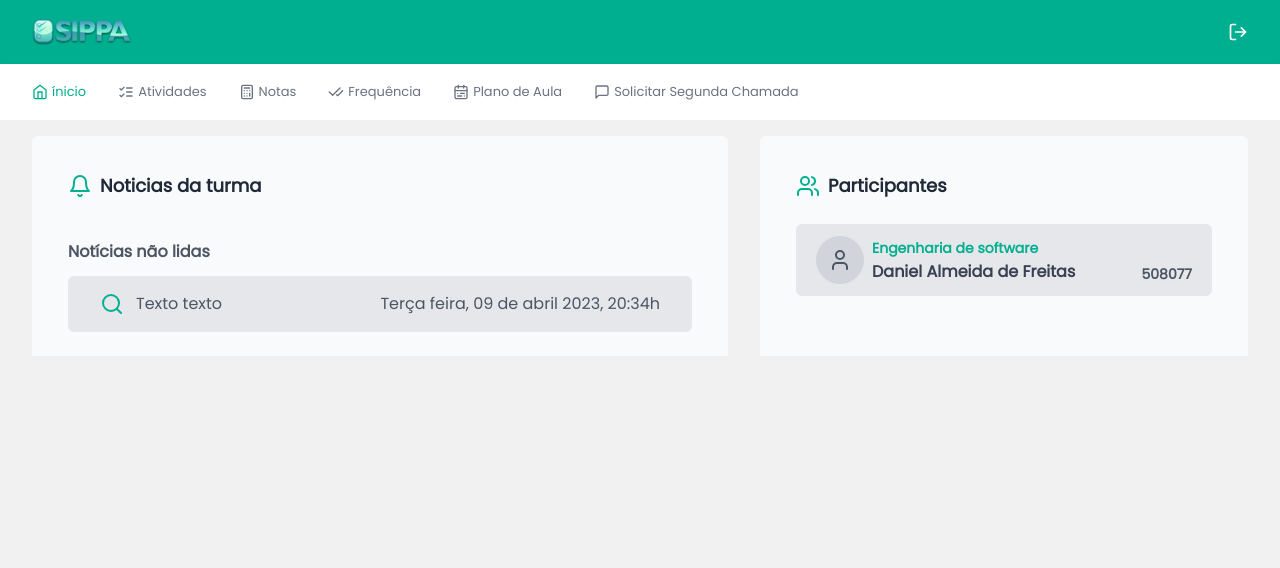
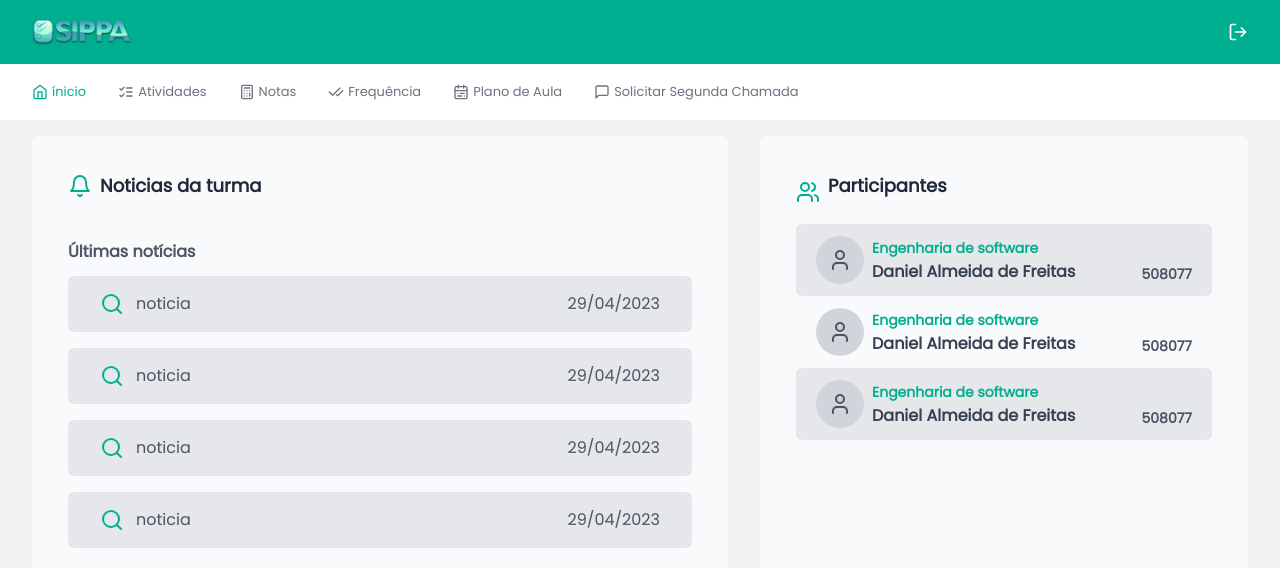
Before and after one commit to danielft2/sippa-2, a Next.js app: page /aplication/subject-details/1 in a window 1280 px wide. Shown: the top 568 px of the page. Built offline with nearby package versions, Linux system fonts and the light colour scheme.

Commit message:
feat: adição dos services para os menus do dashboard

```diff
--- a/src/app/aplication/subject-details/[subject]/components/CardNews.tsx
+++ b/src/app/aplication/subject-details/[subject]/components/CardNews.tsx
@@ -1,15 +1,24 @@
+import { NewClassModel } from '@/domain/models/new-class-model';
 import { Search } from 'lucide-react';
 
-export default function CardNews() {
+interface Props {
+   news: NewClassModel;
+}
+
+export default function CardNews(props: Props) {
    return (
-      <div className="flex w-full flex-shrink-0 justify-between py-4 px-8 bg-gray-200 rounded-md">
+      <div
+         className={`flex w-full  bg-gray-200 rounded-md flex-shrink-0 justify-between py-4 px-8`}
+      >
          <div className="flex gap-3">
             <Search className="text-green-400"></Search>
-            <p className="text-gray-600">Texto texto</p>
+            <p className="text-gray-600">{props.news.title}</p>
          </div>
          <div>
             <p className="text-gray-600">
-               Terça feira, 09 de abril 2023, 20:34h
+               {new Intl.DateTimeFormat('pt-BR').format(
+                  new Date(props.news.date_of_post)
+               )}
             </p>
          </div>
       </div>
--- a/src/app/aplication/subject-details/[subject]/components/CardPerson.tsx
+++ b/src/app/aplication/subject-details/[subject]/components/CardPerson.tsx
@@ -1,6 +1,8 @@
+import { ParticipantModel } from '@/domain/models/participant-model';
 import { UserIcon } from 'lucide-react';
 
 interface Props {
+   participant: ParticipantModel;
    backgroundDark: boolean;
 }
 
--- a/src/app/aplication/subject-details/[subject]/page.tsx
+++ b/src/app/aplication/subject-details/[subject]/page.tsx
@@ -1,8 +1,31 @@
+'use client';
 import { BellIcon, UsersIcon } from 'lucide-react';
 import CardNews from './components/CardNews';
 import CardPerson from './components/CardPerson';
+import { SubjectDashboard } from '@/services/https/subject-dashboard';
+
+import { useQuery } from '@tanstack/react-query';
+import { useParams } from 'next/navigation';
 
 export default function DisciplineDetails() {
+   const { subject } = useParams();
+
+   const { data: newsList } = useQuery({
+      queryKey: ['news', subject],
+      queryFn: () =>
+         SubjectDashboard.getAllNewsClass(
+            '"b64c8c1c-ce0e-4e84-89cd-e6dc381a1004"'
+         )
+   });
+
+   const { data: participantsList } = useQuery({
+      queryKey: ['participants', subject],
+      queryFn: () =>
+         SubjectDashboard.getAllParticipants(
+            '8cda8f98-39f7-48fb-8138-fc0738982319'
+         )
+   });
+
    return (
       <section className="grid grid-cols-12 gap-8">
          <article className="col-span-7 bg-gray-50 px-9 py-6 rounded-t-md">
@@ -13,11 +36,17 @@ export default function DisciplineDetails() {
                </h1>
             </div>
             <div>
-               <h2 className="font-semibold text-gray-600">
-                  Notícias não lidas
-               </h2>
-               <div className="flex mt-3">
-                  <CardNews></CardNews>
+               <h2 className="font-semibold text-gray-600">Últimas notícias</h2>
+               <div className="flex flex-wrap mt-3">
+                  {newsList ? (
+                     newsList.map((news) => (
+                        <div className="flex w-full mb-4" key={news.id}>
+                           <CardNews news={news}></CardNews>
+                        </div>
+                     ))
+                  ) : (
+                     <></>
+                  )}
                </div>
             </div>
          </article>
@@ -25,13 +54,22 @@ export default function DisciplineDetails() {
          <article className="col-span-5 bg-gray-50 px-9 py-6 rounded-t-md">
             <div className="flex items-center gap-2 py-3">
                <UsersIcon className="text-green-400"></UsersIcon>
-               <h1 className="text-lg font-bold text-gray-800">
+               <h1 className="text-lg font-bold text-gray-800 mb-3">
                   Participantes
                </h1>
             </div>
-            <div className="flex mt-3">
-               <CardPerson backgroundDark={true}></CardPerson>
-            </div>
+            {participantsList ? (
+               participantsList.map((participant, index) => (
+                  <div className="flex" key={participant.enrollment}>
+                     <CardPerson
+                        backgroundDark={index % 2 === 0}
+                        participant={participant}
+                     ></CardPerson>
+                  </div>
+               ))
+            ) : (
+               <></>
+            )}
          </article>
       </section>
    );
--- a/src/app/aplication/subject-details/[subject]/plano-de-aula/page.tsx
+++ b/src/app/aplication/subject-details/[subject]/plano-de-aula/page.tsx
@@ -1,6 +1,21 @@
+'use client';
+
+import { useParams } from 'next/navigation';
 import TitleBar from '../components/TitleBar';
+import { useQuery } from '@tanstack/react-query';
+import { ClassroomPlanService } from '@/services/https/classroom-plan';
 
 export default function ClassroomPlan() {
+   const { subject } = useParams();
+
+   const { data: planList } = useQuery({
+      queryKey: ['plans', subject],
+      queryFn: () =>
+         ClassroomPlanService.getAllClassroomPlans(
+            '"b64c8c1c-ce0e-4e84-89cd-e6dc381a1004"'
+         )
+   });
+
    return (
       <div className="bg-gray-50 px-9 py-6 rounded-t-md">
          <TitleBar titleValue={'Plano de aulas'}></TitleBar>
@@ -18,19 +33,27 @@ export default function ClassroomPlan() {
                   </th>
                </tr>
             </thead>
-            <tbody className="text-gray-600">
-               <tr>
+            <tbody className="text-gray-600 ">
+               {planList ? (
+                  planList.map((plan, index) => (
+                     <tr
+                        key={plan.id}
+                        className={`${index % 2 != 0 ? 'bg-gray-200' : ''}`}
+                     >
                         <td className="px-6 py-4 text-center whitespace-pre-wrap">
-                     16/03/2022
+                           {plan.date.toDateString()}
                         </td>
                         <td className="px-6 py-4 text-center whitespace-pre-wrap">
-                     AP1
+                           {plan.plan}
                         </td>
                         <td className="px-6 py-4 text-center whitespace-pre-wrap">
-                     Lorem Ipsum is simply dummy text of the printing and
-                     typesetting industry...
+                           {plan.diary}
                         </td>
                      </tr>
+                  ))
+               ) : (
+                  <></>
+               )}
             </tbody>
          </table>
       </div>
--- a/src/app/aplication/subject-details/[subject]/segunda-chamada/page.tsx
+++ b/src/app/aplication/subject-details/[subject]/segunda-chamada/page.tsx
@@ -1,11 +1,24 @@
 'use client';
+
 import { Button } from '@/components/Button';
 import { Form } from '@/components/Form';
 import { Controller, useForm } from 'react-hook-form';
 import TitleBar from '../components/TitleBar';
+import { RetakeExamService } from '@/services/https/retake-exam';
+import { useQuery } from '@tanstack/react-query';
+import { useParams } from 'next/navigation';
 
 export default function RetakeExam() {
    const { control } = useForm();
+   const { subject } = useParams();
+
+   const { data: retakeExamList } = useQuery({
+      queryKey: ['retakeExam', subject],
+      queryFn: () =>
+         RetakeExamService.getAllRetakeExams(
+            '"b64c8c1c-ce0e-4e84-89cd-e6dc381a1004"'
+         )
+   });
    return (
       <div className="grid grid-cols-5 gap-10">
          <div className="col-span-2 bg-gray-50 px-9 py-6 rounded-t-md">
@@ -68,36 +81,26 @@ export default function RetakeExam() {
                   </tr>
                </thead>
                <tbody className="text-gray-600">
-                  <tr>
+                  {retakeExamList ? (
+                     retakeExamList.map((retakeExam, index) => (
+                        <tr key={index}>
                            <td className="px-6 py-4 text-center whitespace-pre-wrap">
-                        16/03/2022
+                              {retakeExam.date.toDateString()}
                            </td>
                            <td className="px-6 py-4 text-center whitespace-pre-wrap">
-                        AP1
+                              {retakeExam.exam}
                            </td>
                            <td className="px-6 py-4 text-center whitespace-pre-wrap">
-                        Lorem Ipsum is simply dummy text of the printing and
-                        typesetting industry...
+                              {retakeExam.justify}
                            </td>
                            <td className="px-6 py-4 text-center whitespace-pre-wrap">
-                        Aceita
+                              {retakeExam.status}
                            </td>
                         </tr>
-                  <tr>
-                     <td className="px-6 py-4 text-center whitespace-pre-wrap">
-                        17/03/2023
-                     </td>
-                     <td className="px-6 py-4 text-center whitespace-pre-wrap">
-                        AP2
-                     </td>
-                     <td className="px-6 py-4 text-center whitespace-pre-wrap">
-                        Lorem Ipsum is simply dummy text of the printing and
-                        typesetting industry...
-                     </td>
-                     <td className="px-6 py-4 text-center whitespace-pre-wrap">
-                        Pendente
-                     </td>
-                  </tr>
+                     ))
+                  ) : (
+                     <></>
+                  )}
                </tbody>
             </table>
          </div>
--- /dev/null
+++ b/src/domain/models/participant-model.ts
@@ -0,0 +1,5 @@
+export interface ParticipantModel {
+   name: string;
+   course: string;
+   enrollment: string;
+}
--- /dev/null
+++ b/src/domain/models/plan-model.ts
@@ -0,0 +1,6 @@
+export interface ClassroomPlan {
+   id: string;
+   date: Date;
+   plan: string;
+   diary: string;
+}
--- /dev/null
+++ b/src/services/https/classroom-plan.ts
@@ -0,0 +1,35 @@
+import { ClassroomPlan } from '@/domain/models/plan-model';
+
+export const ClassroomPlanService = {
+   async getAllClassroomPlans(classroomId: string): Promise<ClassroomPlan[]> {
+      //   return (
+      //      await api.private.get<ClassroomPlan[]>(`classroom-plan/${classroomId}`)
+      //   ).data;
+      return [
+         {
+            id: '1',
+            date: new Date(),
+            plan: 'plano de aula',
+            diary: 'diário de aula'
+         },
+         {
+            id: '2',
+            date: new Date(),
+            plan: 'plano de aula',
+            diary: 'diário de aula'
+         },
+         {
+            id: '3',
+            date: new Date(),
+            plan: 'plano de aula',
+            diary: 'diário de aula'
+         },
+         {
+            id: '4',
+            date: new Date(),
+            plan: 'plano de aula',
+            diary: 'diário de aula'
+         }
+      ];
+   }
+};
--- /dev/null
+++ b/src/services/https/retake-exam.ts
@@ -0,0 +1,25 @@
+import { RetakeExamModel } from '@/domain/models/retake-exam-model';
+
+export const RetakeExamService = {
+   async getAllRetakeExams(classroomId: string): Promise<RetakeExamModel[]> {
+      //   return (
+      //      await api.private.get<RetakeExamModel[]>(`retake-exam/${classroomId}`)
+      //   ).data;
+      return [
+         {
+            id: '1',
+            date: new Date(),
+            exam: 'ap1',
+            justify: 'justificativa',
+            status: 'aceita'
+         },
+         {
+            id: '2',
+            date: new Date(),
+            exam: 'ap1=2',
+            justify: 'justificativa',
+            status: 'aceita'
+         }
+      ];
+   }
+};
--- /dev/null
+++ b/src/services/https/subject-dashboard.ts
@@ -0,0 +1,63 @@
+import { NewClassModel } from '@/domain/models/new-class-model';
+import { ParticipantModel } from '@/domain/models/participant-model';
+import { api } from '@/libs/axios';
+
+export const SubjectDashboard = {
+   async getAllNewsClass(subjectId: string): Promise<NewClassModel[]> {
+      //   return (
+      //      await api.private.get<NewClassModel[]>(`classroom-news/${subjectId}`)
+      //   ).data;
+      return [
+         {
+            title: 'noticia',
+            description: 'descrição',
+            date_of_post: new Date().toDateString(),
+            classroom_id: 'a',
+            id: '1'
+         },
+         {
+            title: 'noticia',
+            description: 'descrição',
+            date_of_post: new Date().toDateString(),
+            classroom_id: 'a',
+            id: '1'
+         },
+         {
+            title: 'noticia',
+            description: 'descrição',
+            date_of_post: new Date().toDateString(),
+            classroom_id: 'a',
+            id: '1'
+         },
+         {
+            title: 'noticia',
+            description: 'descrição',
+            date_of_post: new Date().toDateString(),
+            classroom_id: 'a',
+            id: '1'
+         }
+      ];
+   },
+   async getAllParticipants(subjectId: string): Promise<ParticipantModel[]> {
+      //   return (
+      //      await api.private.get<NewClassModel[]>(`classroom-news/${subjectId}`)
+      //   ).data;
+      return [
+         {
+            name: 'Daniel',
+            course: 'Engenharia de Software',
+            enrollment: '508077'
+         },
+         {
+            name: 'Daniel',
+            course: 'Engenharia de Software',
+            enrollment: '508077'
+         },
+         {
+            name: 'Daniel',
+            course: 'Engenharia de Software',
+            enrollment: '508077'
+         }
+      ];
+   }
+};
```
Also changed, not shown: src/domain/models/retake-exam-model.ts (added, +7 -0 lines). Lines whose indentation alone changed are shown as unchanged.
